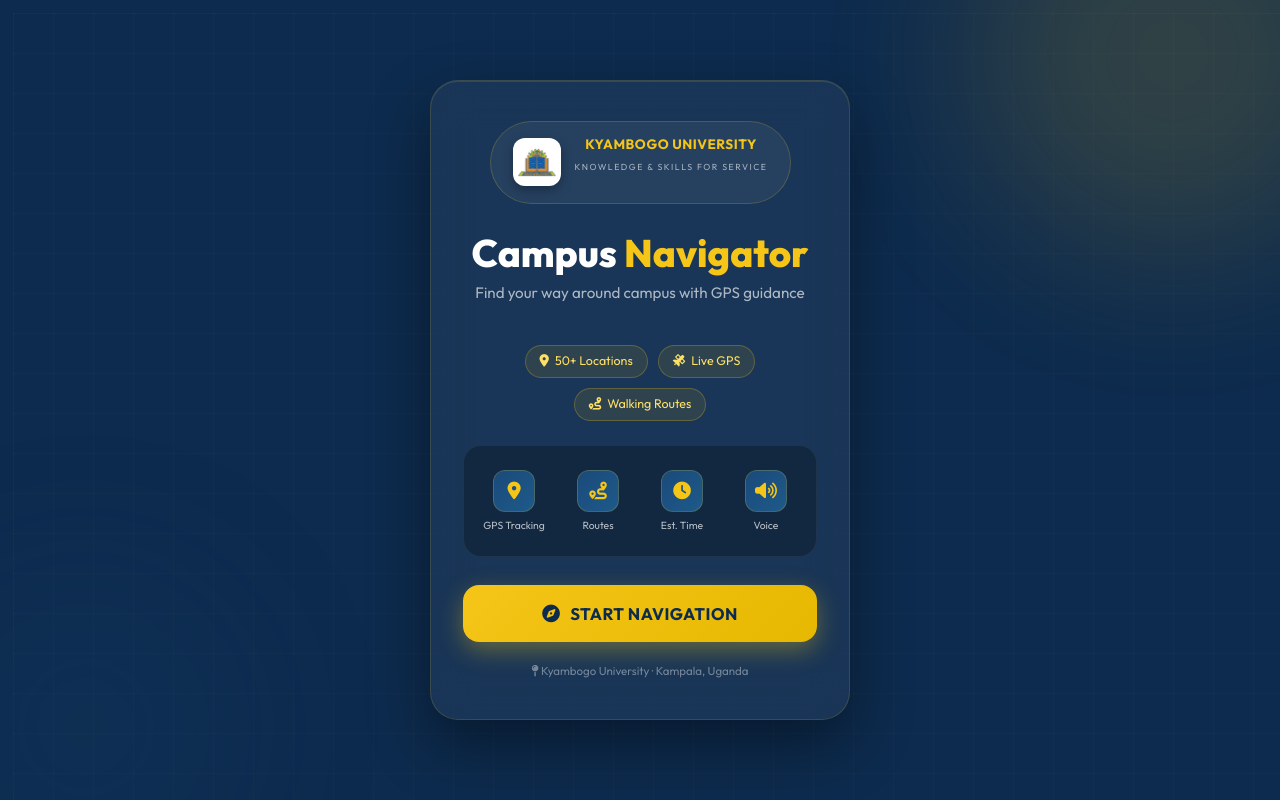
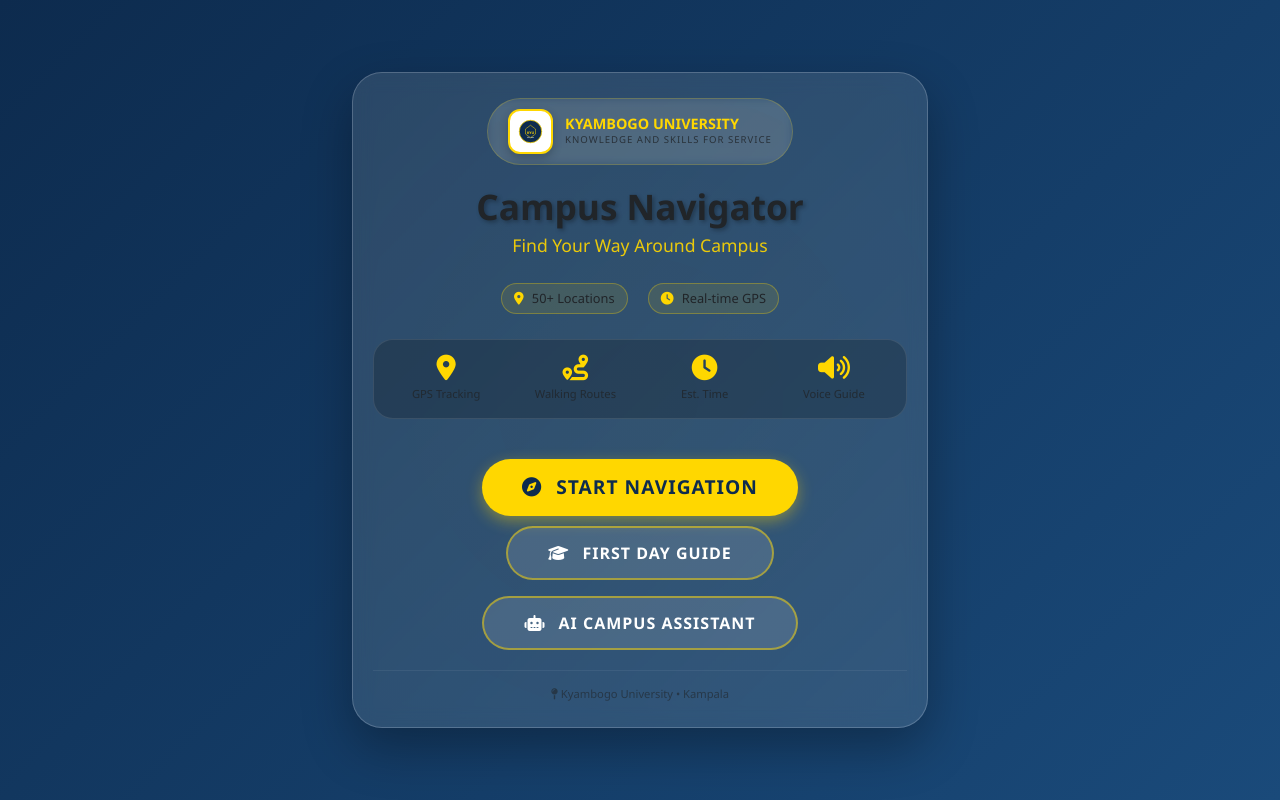
Before and after one commit to Darknet2355/uniway, a Flask app: page / in a window 1280 px wide. Run offline with Flask 2, Linux system fonts and the light colour scheme.

Commit message:
Revamp index.html for improved layout and styles
Updated the HTML structure and styles for the campus navigation page, enhancing the layout and design elements.

```diff
--- a/Campus-Navigation-System-main/templates/index.html
+++ b/Campus-Navigation-System-main/templates/index.html
@@ -2,372 +2,415 @@
 <html lang="en">
 <head>
   <meta charset="UTF-8" />
-  <meta name="viewport" content="width=device-width, initial-scale=1.0, maximum-scale=1.0"/>
+  <meta name="viewport" content="width=device-width, initial-scale=1.0, maximum-scale=1.0, user-scalable=yes"/>
   <title>Kyambogo Campus Navigator</title>
   <link href="https://cdn.jsdelivr.net/npm/bootstrap@5.3.3/dist/css/bootstrap.min.css" rel="stylesheet">
   <link rel="stylesheet" href="https://cdnjs.cloudflare.com/ajax/libs/font-awesome/6.4.0/css/all.min.css">
-  <link href="https://fonts.googleapis.com/css2?family=Outfit:wght@300;400;600;700;800&family=Sora:wght@400;600&display=swap" rel="stylesheet">
   <style>
-    :root {
-      --navy: #0d2b4e;
-      --navy-light: #1a4a7a;
-      --gold: #f5c518;
-      --gold-light: #ffe066;
-      --white: #ffffff;
+    * {
+      margin: 0;
+      padding: 0;
+      box-sizing: border-box;
     }
 
-    * { margin: 0; padding: 0; box-sizing: border-box; }
-
     body {
-      background: var(--navy);
+      background: linear-gradient(135deg, #0d2b4e, #1a4a7a);
+      color: white;
       min-height: 100vh;
       display: flex;
       align-items: center;
       justify-content: center;
-      font-family: 'Outfit', sans-serif;
-      padding: 20px;
-      position: relative;
-      overflow: hidden;
+      font-family: 'Segoe UI', Tahoma, Geneva, Verdana, sans-serif;
+      padding: 15px;
     }
 
-    /* Animated background grid */
-    body::before {
-      content: '';
-      position: fixed;
-      inset: 0;
-      background-image:
-        linear-gradient(rgba(245,197,24,0.04) 1px, transparent 1px),
-        linear-gradient(90deg, rgba(245,197,24,0.04) 1px, transparent 1px);
-      background-size: 40px 40px;
-      animation: gridMove 20s linear infinite;
-      pointer-events: none;
-    }
-
-    @keyframes gridMove {
-      0% { transform: translate(0, 0); }
-      100% { transform: translate(40px, 40px); }
-    }
-
-    /* Glowing orbs */
-    .orb {
-      position: fixed;
-      border-radius: 50%;
-      filter: blur(80px);
-      opacity: 0.15;
-      pointer-events: none;
-    }
-    .orb-1 {
-      width: 400px; height: 400px;
-      background: var(--gold);
-      top: -150px; right: -100px;
-      animation: float1 8s ease-in-out infinite;
-    }
-    .orb-2 {
-      width: 300px; height: 300px;
-      background: var(--navy-light);
-      bottom: -100px; left: -80px;
-      animation: float2 10s ease-in-out infinite;
-    }
-
-    @keyframes float1 {
-      0%, 100% { transform: translate(0, 0) scale(1); }
-      50% { transform: translate(-30px, 20px) scale(1.1); }
-    }
-    @keyframes float2 {
-      0%, 100% { transform: translate(0, 0) scale(1); }
-      50% { transform: translate(20px, -30px) scale(1.05); }
+    .container {
+      max-width: 600px;
+      width: 100%;
+      display: flex;
+      justify-content: center;
     }
 
     .card {
-      background: rgba(255,255,255,0.05);
-      backdrop-filter: blur(20px);
-      -webkit-backdrop-filter: blur(20px);
-      border-radius: 28px;
-      padding: 40px 32px;
-      border: 1px solid rgba(245,197,24,0.15);
-      box-shadow: 0 25px 60px rgba(0,0,0,0.4), inset 0 1px 0 rgba(255,255,255,0.1);
+      background: rgba(255, 255, 255, 0.1);
+      backdrop-filter: blur(10px);
+      border-radius: 30px;
+      padding: 25px 20px;
+      box-shadow: 0 20px 50px rgba(0, 0, 0, 0.3);
+      border: 1px solid rgba(255, 255, 255, 0.2);
       text-align: center;
-      max-width: 420px;
+      position: relative;
+      overflow: hidden;
       width: 100%;
-      position: relative;
-      z-index: 10;
-      animation: fadeUp 0.7s ease both;
     }
 
-    @keyframes fadeUp {
-      from { opacity: 0; transform: translateY(30px); }
-      to   { opacity: 1; transform: translateY(0); }
+    /* Decorative background */
+    .card::before {
+      content: '';
+      position: absolute;
+      top: -50%;
+      right: -50%;
+      width: 200%;
+      height: 200%;
+      background: radial-gradient(circle, rgba(255,215,0,0.03) 0%, transparent 70%);
+      z-index: 0;
     }
 
-    /* Logo */
-    .logo-wrap {
+    .logo-section {
+      position: relative;
+      z-index: 1;
       display: flex;
       align-items: center;
       justify-content: center;
-      gap: 14px;
-      margin-bottom: 28px;
-      padding: 14px 22px;
-      background: rgba(255,255,255,0.06);
-      border-radius: 60px;
-      border: 1px solid rgba(245,197,24,0.2);
+      gap: 12px;
+      margin: 0 auto 20px;
+      background: rgba(255, 255, 255, 0.05);
+      padding: 10px 20px;
+      border-radius: 50px;
+      border: 1px solid rgba(255, 215, 0, 0.2);
+      backdrop-filter: blur(5px);
       width: fit-content;
-      margin-left: auto;
-      margin-right: auto;
-      animation: fadeUp 0.7s 0.1s ease both;
-      opacity: 0;
+      max-width: 100%;
     }
 
-    .logo-img {
-      width: 48px;
-      height: 48px;
-      border-radius: 12px;
+    .university-logo {
+      width: 45px;
+      height: 45px;
       background: white;
-      display: flex;
-      align-items: center;
-      justify-content: center;
-      padding: 4px;
-      box-shadow: 0 4px 12px rgba(0,0,0,0.3);
-      flex-shrink: 0;
-      overflow: hidden;
-    }
-
-    .logo-img img {
-      width: 100%;
-      height: 100%;
-      object-fit: contain;
-    }
-
-    .logo-text h3 {
-      font-size: 0.85rem;
-      font-weight: 700;
-      color: var(--gold);
-      letter-spacing: 0.5px;
-      line-height: 1.2;
-    }
-
-    .logo-text p {
-      font-size: 0.55rem;
-      color: rgba(255,255,255,0.6);
-      letter-spacing: 1.5px;
-      text-transform: uppercase;
-      margin-top: 2px;
-    }
-
-    /* Main title */
-    .title-section {
-      animation: fadeUp 0.7s 0.2s ease both;
-      opacity: 0;
-      margin-bottom: 24px;
-    }
-
-    h1 {
-      font-size: 2.4rem;
-      font-weight: 800;
-      color: white;
-      line-height: 1.1;
-      margin-bottom: 8px;
-    }
-
-    h1 span {
-      color: var(--gold);
-    }
-
-    .subtitle {
-      font-size: 0.95rem;
-      color: rgba(255,255,255,0.65);
-      font-weight: 400;
-    }
-
-    /* Stats row */
-    .stats-row {
-      display: flex;
-      justify-content: center;
-      gap: 10px;
-      margin-bottom: 24px;
-      flex-wrap: wrap;
-      animation: fadeUp 0.7s 0.3s ease both;
-      opacity: 0;
-    }
-
-    .stat-pill {
-      background: rgba(245,197,24,0.1);
-      border: 1px solid rgba(245,197,24,0.25);
-      color: var(--gold-light);
-      padding: 6px 14px;
-      border-radius: 30px;
-      font-size: 0.78rem;
-      font-weight: 500;
-      display: flex;
-      align-items: center;
-      gap: 6px;
-    }
-
-    /* Feature grid */
-    .features {
-      display: grid;
-      grid-template-columns: repeat(4, 1fr);
-      gap: 8px;
-      margin-bottom: 28px;
-      background: rgba(0,0,0,0.25);
-      border-radius: 18px;
-      padding: 16px 12px;
-      border: 1px solid rgba(255,255,255,0.06);
-      animation: fadeUp 0.7s 0.4s ease both;
-      opacity: 0;
-    }
-
-    .feat {
-      text-align: center;
-      padding: 8px 4px;
-    }
-
-    .feat-icon {
-      width: 42px;
-      height: 42px;
-      background: linear-gradient(135deg, var(--navy-light), #1e5a8a);
       border-radius: 12px;
       display: flex;
       align-items: center;
       justify-content: center;
-      margin: 0 auto 8px;
-      border: 1px solid rgba(245,197,24,0.2);
+      padding: 8px;
+      box-shadow: 0 4px 10px rgba(0, 0, 0, 0.2);
+      border: 2px solid #ffd700;
+      flex-shrink: 0;
     }
 
-    .feat-icon i {
-      color: var(--gold);
-      font-size: 1.1rem;
+    .university-logo svg {
+      width: 100%;
+      height: 100%;
     }
 
-    .feat span {
-      display: block;
-      font-size: 0.65rem;
-      color: rgba(255,255,255,0.7);
-      font-weight: 500;
-      line-height: 1.2;
+    .logo-text-section {
+      text-align: left;
     }
 
-    /* CTA button */
-    .btn-start {
-      display: inline-flex;
-      align-items: center;
-      justify-content: center;
-      gap: 10px;
-      width: 100%;
-      padding: 16px 32px;
-      background: linear-gradient(135deg, var(--gold), #e6b800);
-      color: var(--navy);
-      border: none;
-      border-radius: 16px;
-      font-family: 'Outfit', sans-serif;
-      font-size: 1.05rem;
-      font-weight: 700;
-      text-decoration: none;
-      letter-spacing: 0.5px;
-      transition: all 0.3s ease;
-      box-shadow: 0 8px 24px rgba(245,197,24,0.35);
-      animation: fadeUp 0.7s 0.5s ease both;
-      opacity: 0;
-      position: relative;
-      overflow: hidden;
+    .logo-main-text {
+      font-size: 0.9rem;
+      font-weight: 600;
+      color: #ffd700;
+      line-height: 1.2;
+      white-space: nowrap;
     }
 
-    .btn-start::before {
-      content: '';
-      position: absolute;
-      inset: 0;
-      background: linear-gradient(135deg, rgba(255,255,255,0.2), transparent);
-      opacity: 0;
-      transition: opacity 0.3s;
+    .logo-sub-text {
+      font-size: 0.6rem;
+      opacity: 0.8;
+      letter-spacing: 1px;
+      text-transform: uppercase;
+      white-space: nowrap;
+    }
+
+    .content-section {
+      position: relative;
+      z-index: 1;
+    }
+
+    h1 {
+      font-size: 2.2rem;
+      font-weight: 700;
+      margin-bottom: 5px;
+      text-shadow: 2px 2px 4px rgba(0, 0, 0, 0.3);
+    }
+
+    .subtitle {
+      font-size: 1.1rem;
+      margin-bottom: 25px;
+      opacity: 0.9;
+      color: #ffd700;
+    }
+
+    .features {
+      display: flex;
+      justify-content: center;
+      gap: 15px;
+      margin: 25px 0;
+      flex-wrap: wrap;
+      background: rgba(0, 0, 0, 0.2);
+      padding: 15px;
+      border-radius: 20px;
+      border: 1px solid rgba(255, 255, 255, 0.1);
+    }
+
+    .feature-item {
+      text-align: center;
+      flex: 1;
+      min-width: 70px;
+    }
+
+    .feature-item i {
+      font-size: 1.6rem;
+      color: #ffd700;
+      margin-bottom: 5px;
+    }
+
+    .feature-item span {
+      display: block;
+      font-size: 0.7rem;
+      opacity: 0.8;
+    }
+
+    .btn-start {
+      padding: 14px 40px;
+      font-size: 1.2rem;
+      border-radius: 50px;
+      transition: all 0.3s ease;
+      background: #ffd700;
+      color: #0d2b4e;
+      border: none;
+      font-weight: 600;
+      text-transform: uppercase;
+      letter-spacing: 1px;
+      margin: 15px auto 0;
+      box-shadow: 0 5px 15px rgba(255, 215, 0, 0.4);
+      position: relative;
+      z-index: 1;
+      display: inline-block;
+      width: auto;
+      min-width: 250px;
     }
 
     .btn-start:hover {
       transform: translateY(-3px);
-      box-shadow: 0 14px 35px rgba(245,197,24,0.5);
-      color: var(--navy);
+      box-shadow: 0 8px 25px rgba(255, 215, 0, 0.6);
+      background: #ffed4a;
     }
 
-    .btn-start:hover::before {
-      opacity: 1;
+    .btn-assistant {
+      padding: 13px 40px;
+      font-size: 1rem;
+      border-radius: 50px;
+      transition: all 0.3s ease;
+      background: rgba(255,255,255,0.12);
+      color: white;
+      border: 2px solid rgba(255,215,0,0.5);
+      font-weight: 600;
+      letter-spacing: 1px;
+      margin: 10px auto 0;
+      display: inline-block;
+      width: auto;
+      min-width: 250px;
+      text-decoration: none;
+      position: relative;
+      z-index: 1;
     }
 
+    .btn-assistant:hover {
+      background: rgba(255,215,0,0.15);
+      border-color: #ffd700;
+      color: #ffd700;
+      transform: translateY(-2px);
+    }
+
+    .btn-assistant i { margin-right: 8px; }
+
     .btn-start i {
-      font-size: 1.1rem;
+      margin-right: 8px;
     }
 
     .footer-note {
       margin-top: 20px;
-      font-size: 0.72rem;
-      color: rgba(255,255,255,0.4);
-      animation: fadeUp 0.7s 0.6s ease both;
-      opacity: 0;
+      font-size: 0.7rem;
+      opacity: 0.6;
+      position: relative;
+      z-index: 1;
+      padding-top: 15px;
+      border-top: 1px solid rgba(255, 255, 255, 0.1);
     }
 
-    /* Responsive */
-    @media (max-width: 420px) {
-      .card { padding: 28px 20px; }
-      h1 { font-size: 1.9rem; }
-      .features { grid-template-columns: repeat(4, 1fr); gap: 6px; }
-      .feat-icon { width: 36px; height: 36px; }
-      .feat-icon i { font-size: 0.95rem; }
+    .stats-badge {
+      display: flex;
+      justify-content: center;
+      gap: 20px;
+      margin: 15px 0;
+      font-size: 0.8rem;
+      flex-wrap: wrap;
+    }
+
+    .stats-badge span {
+      background: rgba(255, 215, 0, 0.1);
+      padding: 5px 12px;
+      border-radius: 20px;
+      border: 1px solid rgba(255, 215, 0, 0.3);
+    }
+
+    .stats-badge i {
+      color: #ffd700;
+      margin-right: 5px;
+    }
+
+    /* Mobile Specific */
+    @media (max-width: 480px) {
+      body {
+        padding: 10px;
+      }
+
+      .card {
+        padding: 20px 15px;
+      }
+
+      .logo-section {
+        padding: 8px 15px;
+        gap: 10px;
+        margin: 0 auto 15px;
+      }
+
+      .university-logo {
+        width: 38px;
+        height: 38px;
+        padding: 6px;
+      }
+
+      .logo-main-text {
+        font-size: 0.8rem;
+      }
+
+      .logo-sub-text {
+        font-size: 0.5rem;
+      }
+
+      h1 {
+        font-size: 1.6rem;
+      }
+
+      .subtitle {
+        font-size: 0.9rem;
+        margin-bottom: 20px;
+      }
+
+      .features {
+        padding: 12px;
+        gap: 8px;
+        margin: 20px 0;
+      }
+
+      .feature-item i {
+        font-size: 1.3rem;
+      }
+
+      .feature-item span {
+        font-size: 0.65rem;
+      }
+
+      .btn-start {
+        padding: 12px 25px;
+        font-size: 1rem;
+        min-width: 200px;
+      }
+
+      .stats-badge {
+        gap: 10px;
+        font-size: 0.7rem;
+      }
+
+      .stats-badge span {
+        padding: 4px 10px;
+      }
+    }
+
+    /* Small phones */
+    @media (max-width: 360px) {
+      h1 {
+        font-size: 1.4rem;
+      }
+
+      .logo-section {
+        padding: 6px 12px;
+      }
+
+      .university-logo {
+        width: 32px;
+        height: 32px;
+        padding: 5px;
+      }
+
+      .logo-main-text {
+        font-size: 0.7rem;
+      }
+
+      .btn-start {
+        min-width: 180px;
+        font-size: 0.9rem;
+        padding: 10px 20px;
+      }
     }
   </style>
 </head>
 <body>
-  <div class="orb orb-1"></div>
-  <div class="orb orb-2"></div>
-
+  <div class="container">
     <div class="card">
-    <div class="logo-wrap">
-      <div class="logo-img">
-        <img src="/static/logo.png" alt="KYU Logo" onerror="this.style.display='none';this.nextElementSibling.style.display='flex'">
-        <svg viewBox="0 0 100 100" style="display:none;width:100%;height:100%">
+      <!-- Logo Section - Perfectly Centered -->
+      <div class="logo-section">
+        <div class="university-logo">
+          <svg viewBox="0 0 100 100">
             <circle cx="50" cy="50" r="45" fill="#0d2b4e" stroke="#ffd700" stroke-width="3"/>
-          <text x="50" y="56" text-anchor="middle" fill="#ffd700" font-size="16" font-weight="bold" font-family="Arial">KYU</text>
+            <text x="50" y="58" text-anchor="middle" fill="#ffd700" font-size="14" font-weight="bold">KYU</text>
+            <text x="50" y="75" text-anchor="middle" fill="white" font-size="6" font-weight="bold">EST. 2003</text>
+            <path d="M30 40 L50 25 L70 40 L70 60 L50 75 L30 60 Z" fill="none" stroke="#ffd700" stroke-width="2"/>
           </svg>
         </div>
-      <div class="logo-text">
-        <h3>KYAMBOGO UNIVERSITY</h3>
-        <p>Knowledge &amp; Skills for Service</p>
+        <div class="logo-text-section">
+          <div class="logo-main-text">KYAMBOGO UNIVERSITY</div>
+          <div class="logo-sub-text">KNOWLEDGE AND SKILLS FOR SERVICE</div>
         </div>
       </div>
 
-    <div class="title-section">
-      <h1>Campus <span>Navigator</span></h1>
-      <p class="subtitle">Find your way around campus with GPS guidance</p>
-    </div>
+      <!-- Content Section -->
+      <div class="content-section">
+        <h1>Campus Navigator</h1>
+        <div class="subtitle">Find Your Way Around Campus</div>
 
-    <div class="stats-row">
-      <span class="stat-pill"><i class="fas fa-map-marker-alt"></i> 50+ Locations</span>
-      <span class="stat-pill"><i class="fas fa-satellite"></i> Live GPS</span>
-      <span class="stat-pill"><i class="fas fa-route"></i> Walking Routes</span>
+        <div class="stats-badge">
+          <span><i class="fas fa-map-marker-alt"></i> 50+ Locations</span>
+          <span><i class="fas fa-clock"></i> Real-time GPS</span>
         </div>
 
         <div class="features">
-      <div class="feat">
-        <div class="feat-icon"><i class="fas fa-location-dot"></i></div>
+          <div class="feature-item">
+            <i class="fas fa-location-dot"></i>
             <span>GPS Tracking</span>
           </div>
-      <div class="feat">
-        <div class="feat-icon"><i class="fas fa-route"></i></div>
-        <span>Routes</span>
+          <div class="feature-item">
+            <i class="fas fa-route"></i>
+            <span>Walking Routes</span>
           </div>
-      <div class="feat">
-        <div class="feat-icon"><i class="fas fa-clock"></i></div>
+          <div class="feature-item">
+            <i class="fas fa-clock"></i>
             <span>Est. Time</span>
           </div>
-      <div class="feat">
-        <div class="feat-icon"><i class="fas fa-volume-up"></i></div>
-        <span>Voice</span>
+          <div class="feature-item">
+            <i class="fas fa-volume-up"></i>
+            <span>Voice Guide</span>
           </div>
         </div>
 
-    <a href="/home" class="btn-start">
-      <i class="fas fa-compass"></i>
-      START NAVIGATION
+        <a href="/home" class="btn btn-start">
+          <i class="fas fa-compass"></i> START NAVIGATION
+        </a>
+
+        <a href="/firstday" class="btn btn-assistant" style="background:rgba(255,255,255,0.12);margin-bottom:6px">
+          <i class="fas fa-graduation-cap"></i> FIRST DAY GUIDE
+        </a>
+
+        <a href="/assistant" class="btn btn-assistant">
+          <i class="fas fa-robot"></i> AI CAMPUS ASSISTANT
         </a>
 
         <div class="footer-note">
-      <i class="fas fa-map-pin"></i> Kyambogo University · Kampala, Uganda
+          <i class="fas fa-map-pin"></i> Kyambogo University • Kampala
+        </div>
+      </div>
     </div>
   </div>
 </body>
```
Lines whose indentation alone changed are shown as unchanged.
